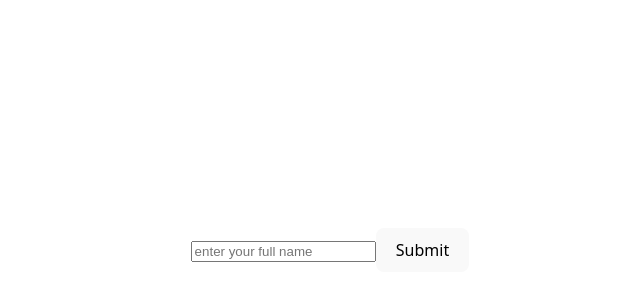
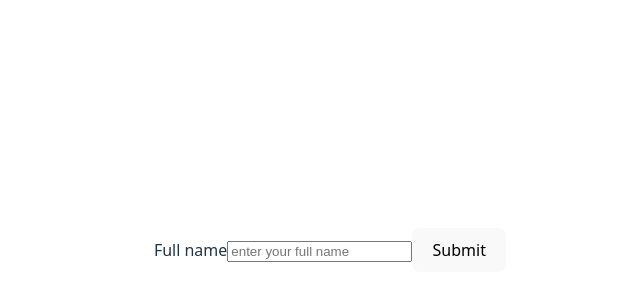
Before and after one commit to Shreyash-23423/React-tutorials, a React (Vite) app: page / in a window 1280 px wide. Shown: the part 150-450 px from the top of the page, without its empty margins (310-950 px from the left). Built offline with nearby package versions, Linux system fonts and the light colour scheme.

Commit message:
learned about labels in react forms

```diff
--- a/src/Forms.jsx
+++ b/src/Forms.jsx
@@ -8,7 +8,14 @@
   }
   return (
    <form >
-    <input type="text" placeholder="enter your full name" value={fullName} onChange={handlenamechange} />
+    <label htmlFor="username">Full name</label>
+    <input
+      type="text"
+      placeholder="enter your full name"
+      value={fullName}
+      onChange={handlenamechange}
+      id="username"
+      />
     {/* <input type="text" placeholder="enter your full name" value={fullName} onChange={(e) => setFullName(e.target.value)} /> */}
     <button>Submit</button>
    </form>
```
